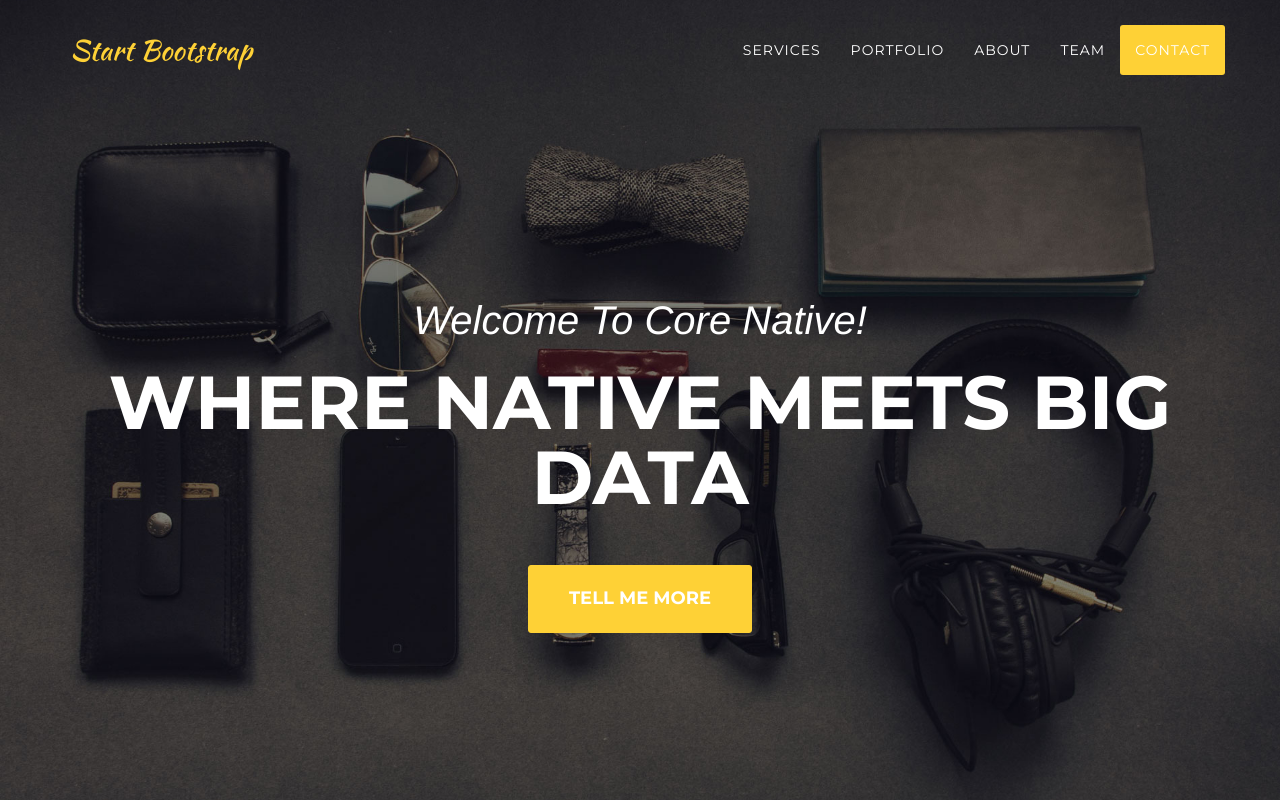
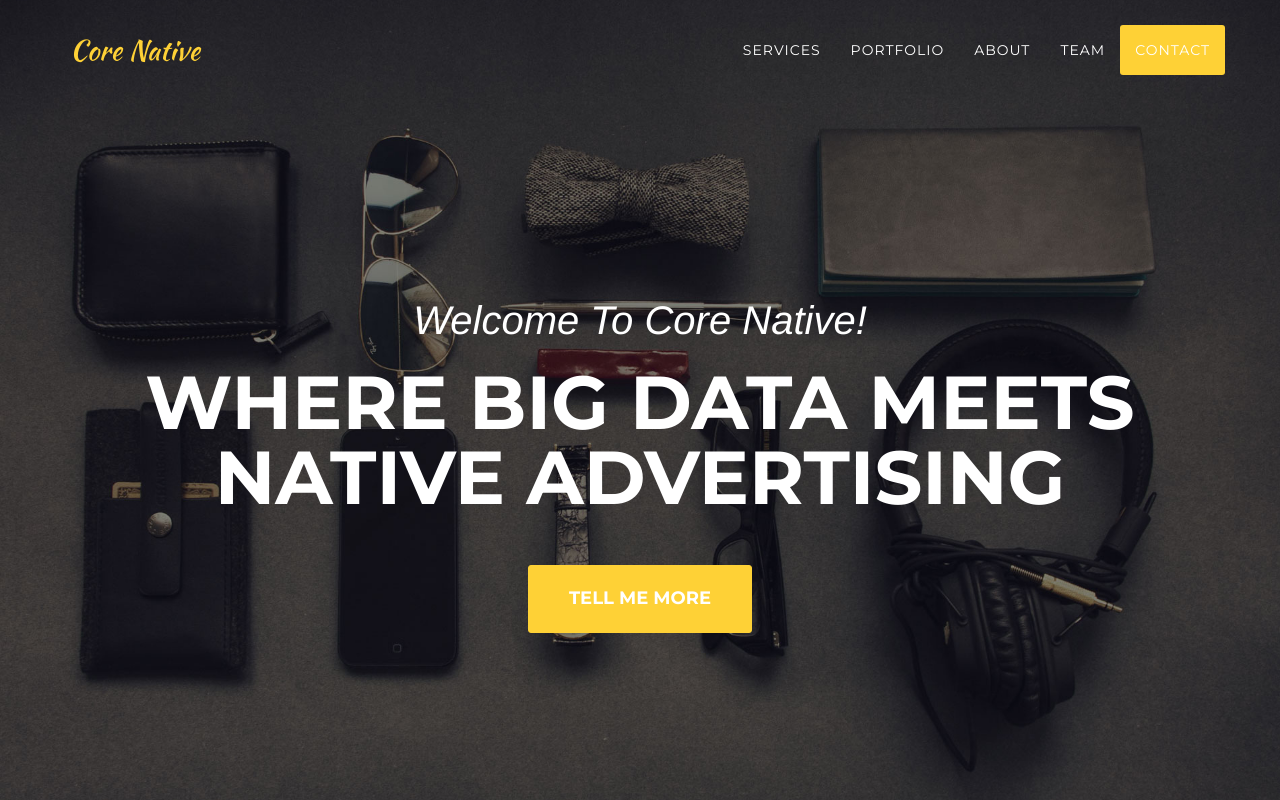
Before and after one commit to occm/my-project-, a website: page startbootstrap-agency-gh-pages/index.html in a window 1280 px wide. Shown: the top 800 px of the page. Drawn offline with nearby package versions, Linux system fonts and the light colour scheme; a web font is replaced by a local one.

Commit message:
Update index.html

```diff
--- a/startbootstrap-agency-gh-pages/index.html
+++ b/startbootstrap-agency-gh-pages/index.html
@@ -43,7 +43,7 @@
                 <button type="button" class="navbar-toggle" data-toggle="collapse" data-target="#bs-example-navbar-collapse-1">
                     <span class="sr-only">Toggle navigation</span> Menu <i class="fa fa-bars"></i>
                 </button>
-                <a class="navbar-brand page-scroll" href="#page-top">Start Bootstrap</a>
+                <a class="navbar-brand page-scroll" href="#page-top">Core Native</a>
             </div>
 
             <!-- Collect the nav links, forms, and other content for toggling -->
@@ -79,7 +79,7 @@
         <div class="container">
             <div class="intro-text">
                 <div class="intro-lead-in">Welcome To Core Native!</div>
-                <div class="intro-heading">Where Native Meets Big Data</div>
+                <div class="intro-heading">Where Big Data Meets Native Advertising</div>
                 <a href="#services" class="page-scroll btn btn-xl">Tell Me More</a>
             </div>
         </div>
```
